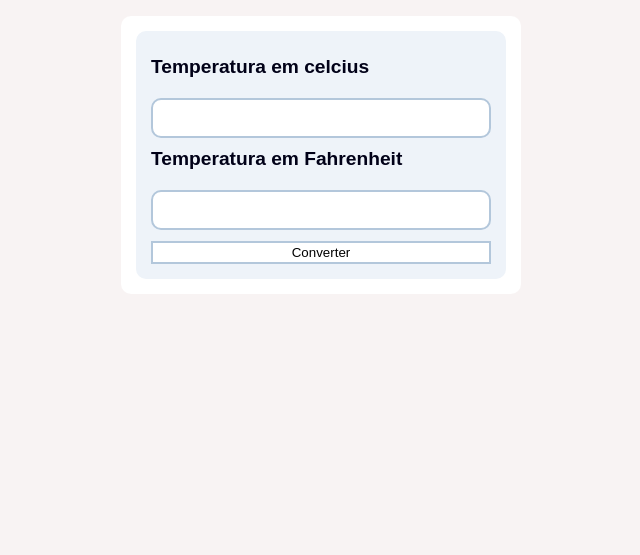
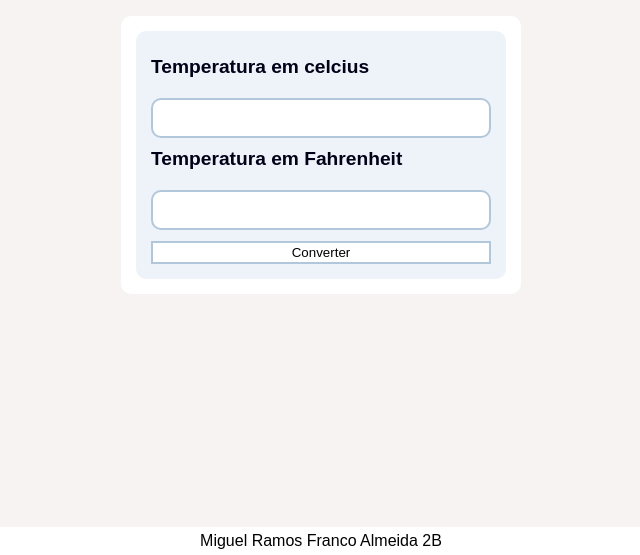
Before and after one commit to Mageizin/rp, a plain HTML site: page index.html in a window 1280 px wide. Shown: the part 245-800 px from the top of the page, without its empty margins (319-959 px from the left). Drawn offline with Linux system fonts and the light colour scheme.

Commit message:
colocando o footer, que eu tinha esquecido

```diff
--- a/index.html
+++ b/index.html
@@ -19,5 +19,6 @@
             <p id="fres"></p>
         </div>
     </main>
+    <footer>Miguel Ramos Franco Almeida 2B</footer>
 </body>
 </html>
--- a/style.css
+++ b/style.css
@@ -8,7 +8,6 @@ body{
     height: 100vh;
     font-family: Arial, Helvetica, sans-serif;
     background-color: rgb(248, 243, 243);
-    display: flex;
 }
 
 main{
@@ -53,3 +52,13 @@ main{
     background-color: white;
     border: 2px solid #b3c7db;
 }
+
+footer{
+    padding-top: 5px;
+    padding-bottom: 5px;
+    text-align: center;
+    width: 100%;
+    position: absolute;
+    bottom: 0px;
+    background-color: white;
+}
```
